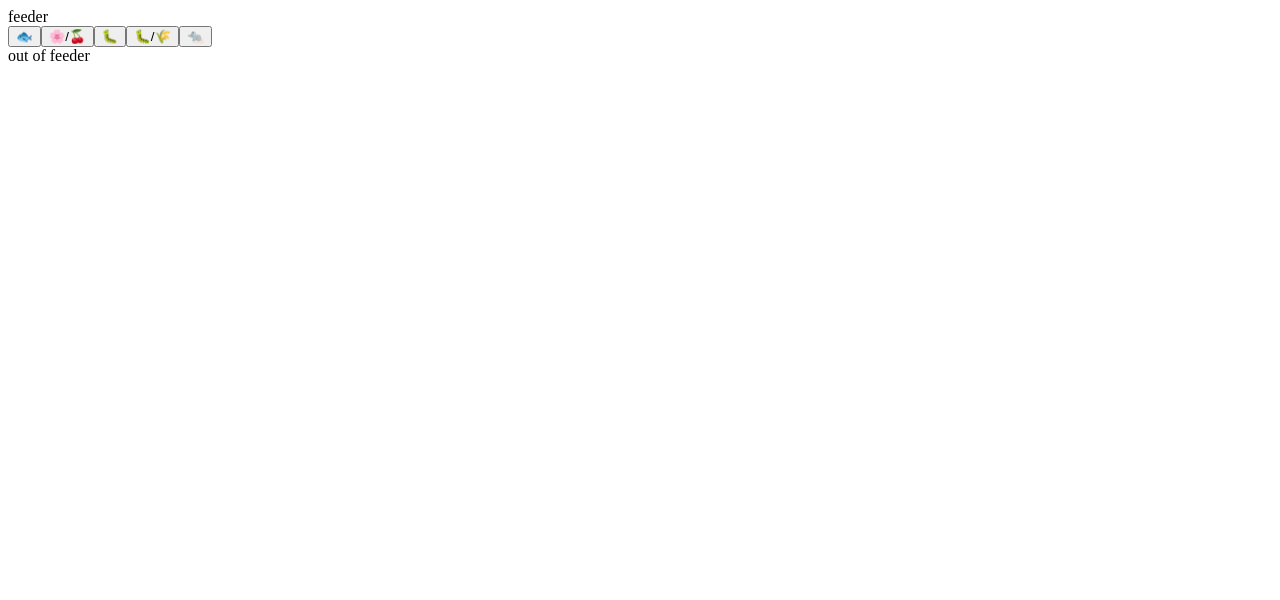
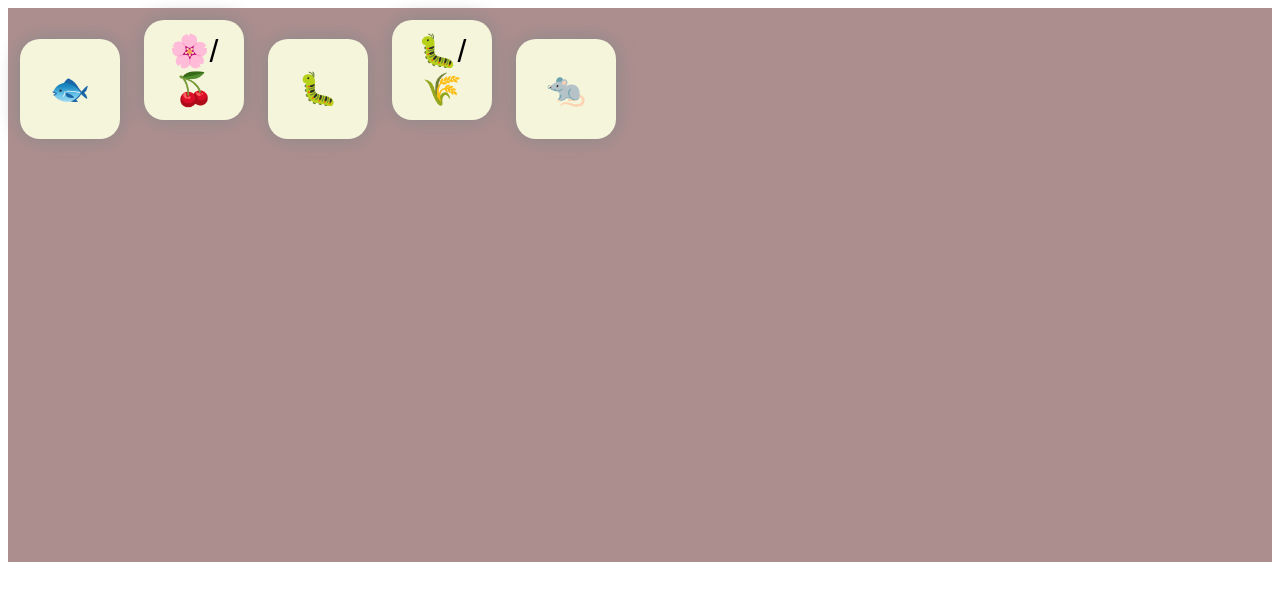
Before and after one commit to jonpepler/wingspan-birdfeeder, a React (Create React App) app: page / in a window 1280 px wide. Shown: the top 600 px of the page. Built offline with nearby package versions, Linux system fonts and the light colour scheme.

Commit message:
feat: support basic birdfeeder functionality

```diff
--- a/package.json
+++ b/package.json
@@ -14,6 +14,7 @@
     "react": "^18.2.0",
     "react-dom": "^18.2.0",
     "react-scripts": "5.0.1",
+    "styled-components": "^5.3.5",
     "typescript": "^4.7.4",
     "web-vitals": "^2.1.4"
   },
@@ -42,6 +43,7 @@
     ]
   },
   "devDependencies": {
+    "@types/styled-components": "^5.1.25",
     "@typescript-eslint/eslint-plugin": "^5.30.0",
     "@typescript-eslint/parser": "^5.30.0",
     "eslint": "^8.18.0",
--- a/src/App.tsx
+++ b/src/App.tsx
@@ -1,17 +1,36 @@
 import React from 'react'
+import styled from 'styled-components'
+import { Birdfeeder } from './components/Birdfeeder'
 import { DiceDisplay } from './components/DiceDisplay'
 import { useBirdfeeder } from './hooks/useBirdfeeder'
 
 function App() {
-  const { inBirdfeeder, outsideBirdfeeder, removeDice } = useBirdfeeder()
+  const {
+    inBirdfeeder,
+    outsideBirdfeeder,
+    removeDice,
+    canReset,
+    resetBirdfeeder
+  } = useBirdfeeder()
   return (
-    <>
-      <div>feeder</div>
-      <DiceDisplay dice={inBirdfeeder} onPress={removeDice} />
-      <div>out of feeder</div>
-      <DiceDisplay dice={outsideBirdfeeder} />
-    </>
+    <Display>
+      <Birdfeeder canReset={canReset} resetBirdfeeder={resetBirdfeeder}>
+        <DiceDisplay dice={inBirdfeeder} onPress={removeDice} />
+      </Birdfeeder>
+      <OutsideBirdfeeder>
+        <DiceDisplay dice={outsideBirdfeeder} />
+      </OutsideBirdfeeder>
+    </Display>
   )
 }
 
+const Display = styled.div`
+  display: flex;
+  flex-direction: column;
+  height: 100vh;
+`
+const OutsideBirdfeeder = styled.div`
+  flex: 2;
+  margin-top: 25px;
+`
 export default App
--- /dev/null
+++ b/src/components/Birdfeeder.tsx
@@ -0,0 +1,40 @@
+import { PropsWithChildren } from 'react'
+import styled from 'styled-components'
+
+interface Props {
+  canReset: boolean
+  resetBirdfeeder: () => void
+}
+
+export const Birdfeeder = ({
+  children,
+  canReset,
+  resetBirdfeeder
+}: PropsWithChildren<Props>) => (
+  <Container>
+    {children}
+    {canReset ? (
+      <ResetButton onClick={resetBirdfeeder}>
+        <Icon>↻</Icon>
+      </ResetButton>
+    ) : (
+      ''
+    )}
+  </Container>
+)
+
+const Container = styled.div`
+  position: relative;
+  background-color: #ad8e8e;
+  flex: 5;
+`
+const ResetButton = styled.button`
+  position: absolute;
+  bottom: 20px;
+  left: calc(50% - 40px);
+`
+const Icon = styled.div`
+  width: 80px;
+  height: 80px;
+  font-size: 64px;
+`
--- a/src/components/Dice.tsx
+++ b/src/components/Dice.tsx
@@ -1,12 +1,28 @@
 import React from 'react'
+import styled from 'styled-components'
 
 import { DiceFace } from '../types/Dice'
 
 interface Props {
   face: DiceFace
   onPress: () => void
+  selectable: boolean
 }
 
-export const Dice = ({ face, onPress }: Props) => (
-  <button onClick={onPress}>{face}</button>
+export const Dice = ({ face, onPress, selectable }: Props) => (
+  <DiceButton onClick={onPress} selectable={selectable}>
+    {face}
+  </DiceButton>
 )
+
+const DiceButton = styled.button<{ selectable: boolean }>`
+  background-color: beige;
+  border: none;
+  box-shadow: 0px 0px 20px 0px #898989;
+  width: 100px;
+  height: 100px;
+  font-size: 32px;
+  border-radius: 20px;
+  margin: 12px;
+  cursor: ${({ selectable }) => (selectable ? 'pointer' : 'default')};
+`
--- a/src/components/DiceDisplay.tsx
+++ b/src/components/DiceDisplay.tsx
@@ -13,6 +13,7 @@ export const DiceDisplay = ({ dice, onPress }: Props) => (
         face={face}
         key={index}
         onPress={() => (onPress ? onPress(index) : null)}
+        selectable={!!onPress}
       />
     ))}
   </>
--- a/src/hooks/useBirdfeeder.ts
+++ b/src/hooks/useBirdfeeder.ts
@@ -1,12 +1,22 @@
-import { useState } from 'react'
+import { useEffect, useState } from 'react'
 import { DiceFace } from '../types/Dice'
 import { getRandomDice } from '../util/getRandomDice'
 
 export const useBirdfeeder = () => {
   const [inBirdfeeder, setInBirdfeeder] = useState(getRandomDice())
   const [outsideBirdfeeder, setOutsideBirdfeeder] = useState<DiceFace[]>([])
+  const [canReset, setCanReset] = useState(false)
 
-  const resetBirdfeeder = () => setInBirdfeeder(getRandomDice())
+  useEffect(() => {
+    if (inBirdfeeder.length === 0 || new Set(inBirdfeeder).size === 1)
+      setCanReset(true)
+    else setCanReset(false)
+  }, [inBirdfeeder])
+
+  const resetBirdfeeder = () => {
+    setInBirdfeeder(getRandomDice())
+    setOutsideBirdfeeder([])
+  }
   const removeDice = (index: number) => {
     console.log('removing ' + index)
     const inB = inBirdfeeder.slice(0)
@@ -16,5 +26,11 @@ export const useBirdfeeder = () => {
     setOutsideBirdfeeder((b) => [...b, ...outB])
   }
 
-  return { inBirdfeeder, outsideBirdfeeder, removeDice, resetBirdfeeder }
+  return {
+    inBirdfeeder,
+    outsideBirdfeeder,
+    removeDice,
+    canReset,
+    resetBirdfeeder
+  }
 }
```
Also changed, not shown: 1 other file (tests, documents, lock files or other folders).
